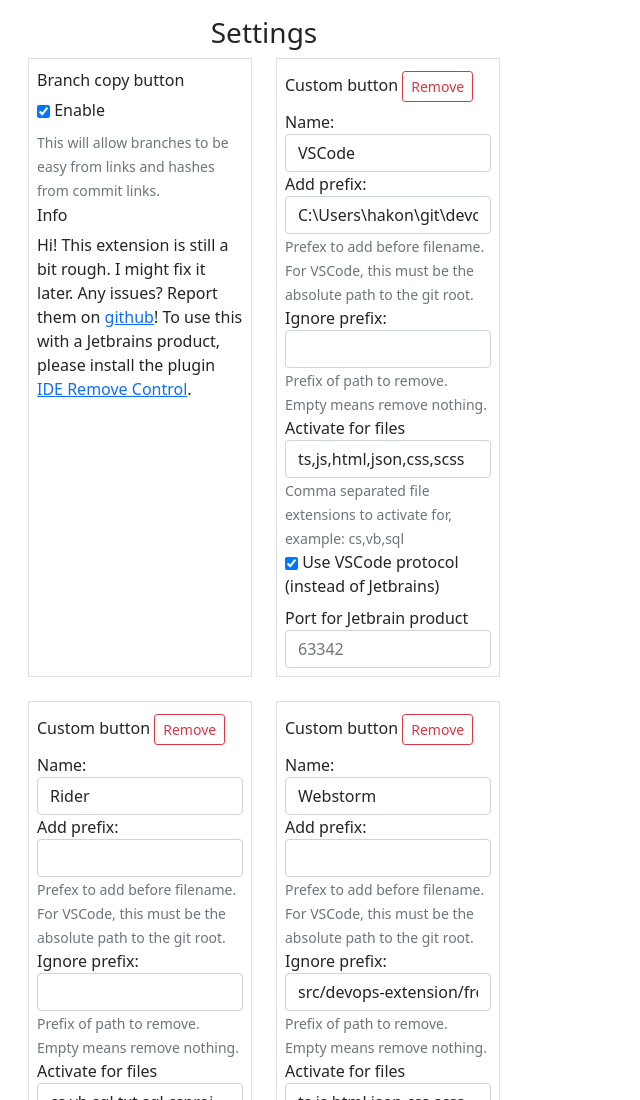
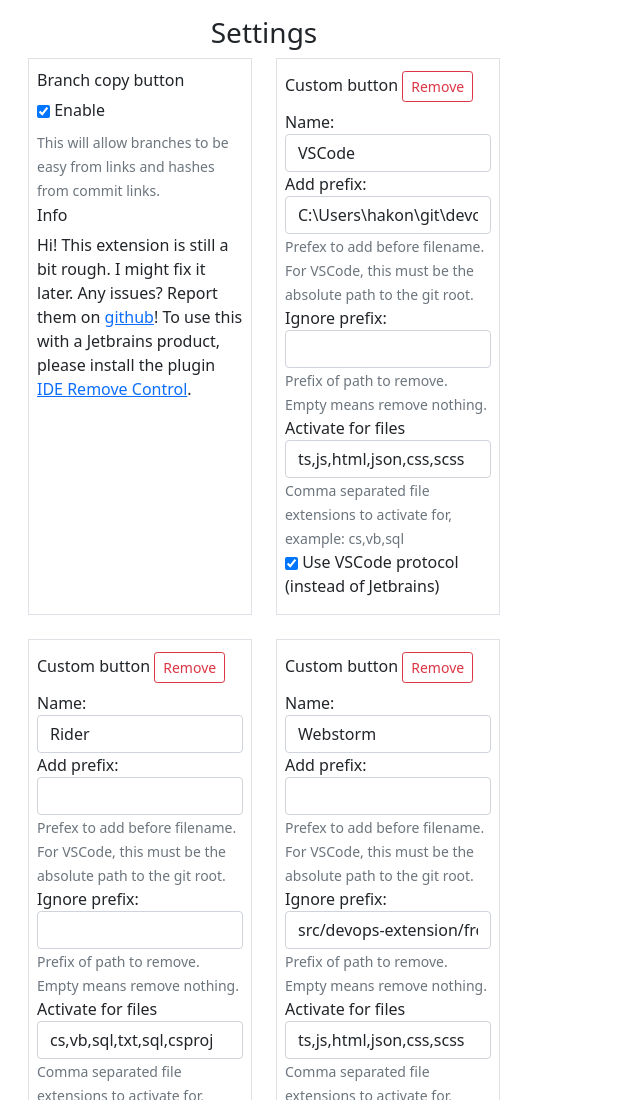
Before and after one commit to hakonw/devops-extension, a browser extension: page src/index.html in a window 1280 px wide. Shown: the top 1100 px of the page, without its empty margins (0-640 px from the left). Drawn offline with nearby package versions, Linux system fonts and the light colour scheme.

Commit message:
Hide useless options on checkbox

```diff
--- a/src/index.html
+++ b/src/index.html
@@ -103,7 +103,7 @@
               </label>
             </div>
 
-            <label>Port for Jetbrain product</label>
+            <label class="r-jetbrains-label">Port for Jetbrain product</label>
             <input
               type="text"
               class="form-control r-jetbrains-port"
--- a/src/options.js
+++ b/src/options.js
@@ -108,6 +108,8 @@
         fileExtensions.value = card.fileExtensions;
         useVSCode.checked = card.useVSCode;
         jetbrainsPort.value = card.jetbrainsPort;
+
+        setVisibilityJetbrainsPort(useVSCode.checked, cloned);
       }
     }
   );
@@ -115,6 +117,14 @@
 
 document.addEventListener("DOMContentLoaded", restore_options);
 document.getElementById("save").addEventListener("click", save_options);
+
+function setVisibilityJetbrainsPort(checked, element) {
+  const displayValue = checked ? "none" : "";
+  element.getElementsByClassName("r-jetbrains-port")[0].style.display =
+    displayValue;
+  element.getElementsByClassName("r-jetbrains-label")[0].style.display =
+    displayValue;
+}
 
 function addCustomButton() {
   const refEl = document.getElementsByClassName("c-template")[0];
@@ -124,13 +134,14 @@
 
   clone
     .getElementsByClassName("btn-outline-danger")[0]
-    .addEventListener("click", () => remove(clone));
+    .addEventListener("click", () => clone.remove());
+
+  const checkbox = clone.getElementsByClassName("r-use-vs")[0];
+  checkbox.addEventListener("change", () => {
+    setVisibilityJetbrainsPort(checkbox.checked, clone);
+  });
 
   return clone;
 }
 
 document.getElementById("addButton").addEventListener("click", addCustomButton);
-
-function remove(t) {
-  t.remove();
-}
```
